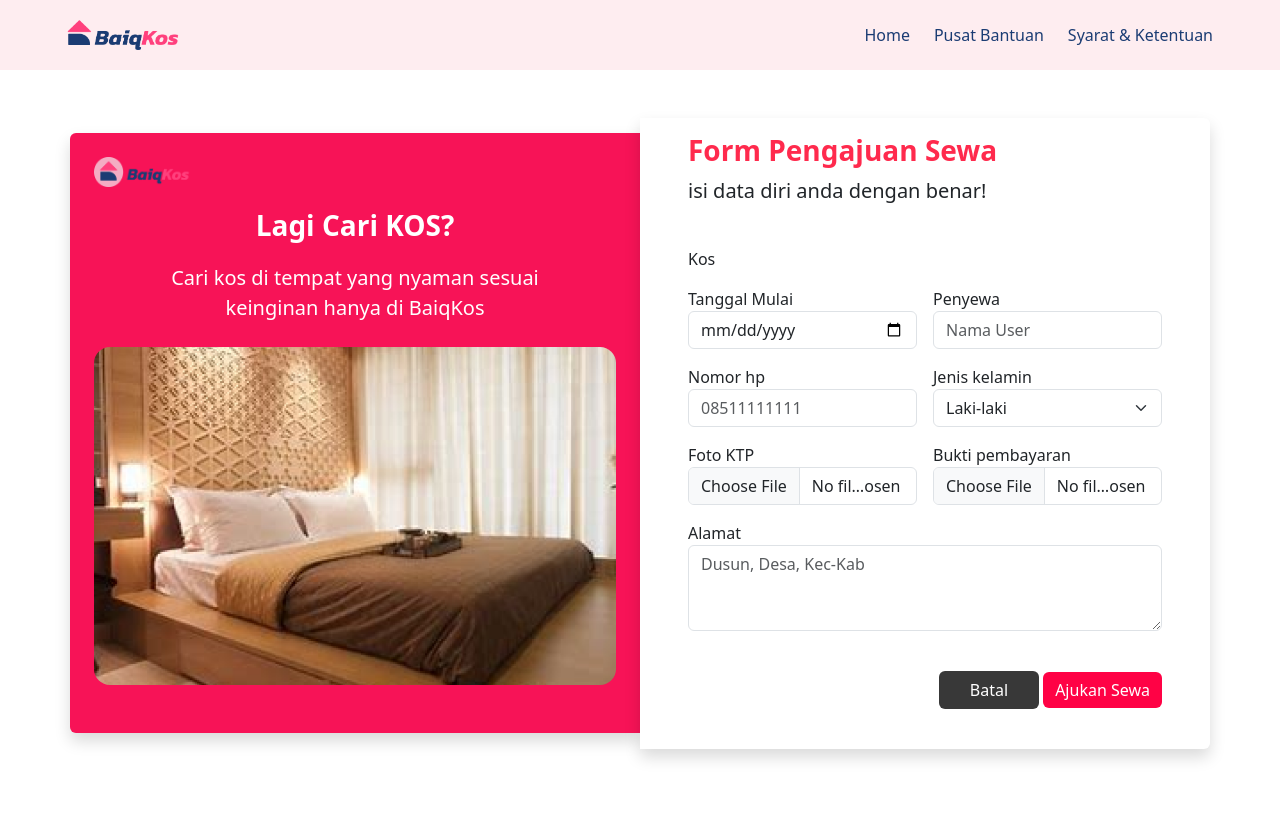
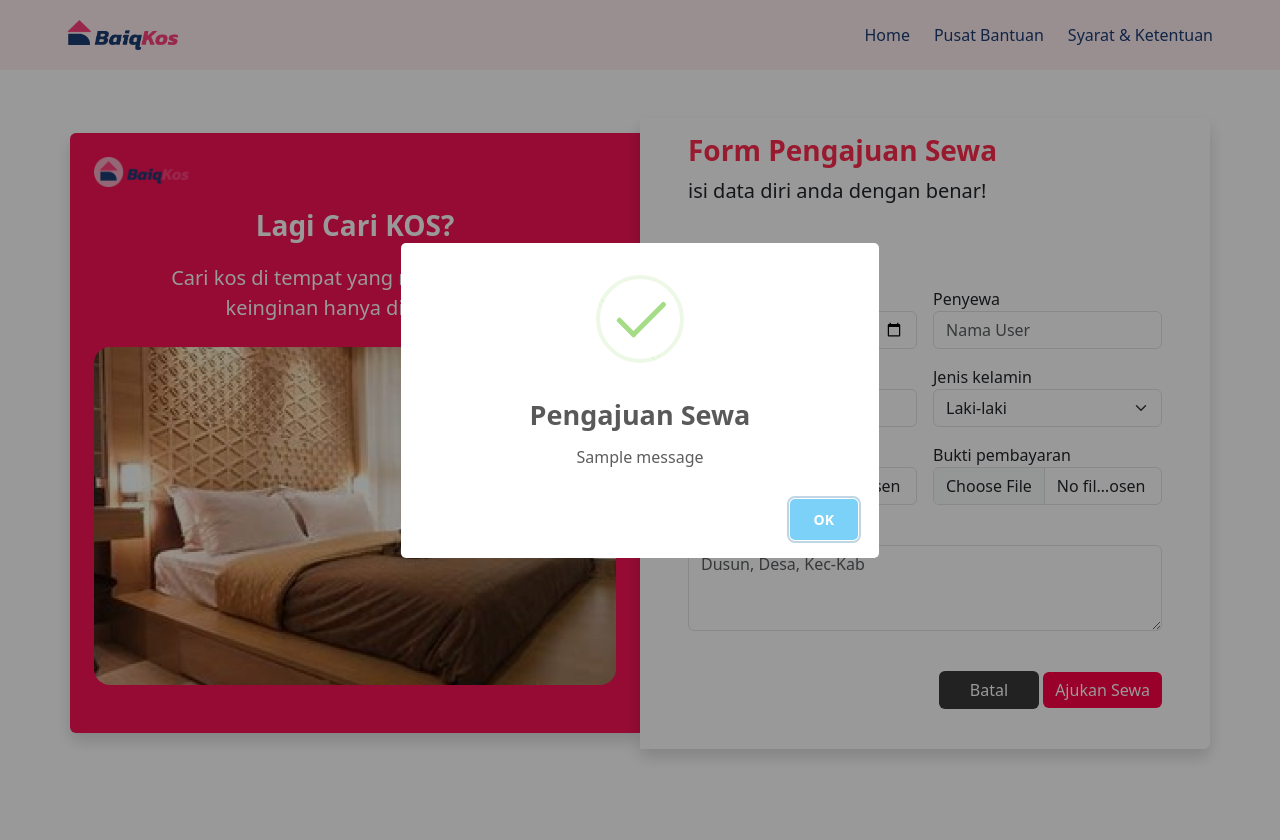
Before and after one commit to ENONGLOSKER/baiqkos, a Django app: page /kos/form-sewa/ in a window 1280 px wide. Shown: the top 840 px of the page. After the commit the page ends 755 px from the top, so only its background shows below. Run offline with Django 5.2, Linux system fonts and the light colour scheme; one stand-in notice (Sample message) is shown; some libraries are stand-ins or nearby versions.

Commit message:
update: pusat bantuan and pengajuan sewa status

```diff
--- a/baiqkos_app/views.py
+++ b/baiqkos_app/views.py
@@ -4,6 +4,7 @@ from django.views.decorators.csrf import csrf_exempt
 from django.http import HttpResponseRedirect
 from django.db.models import Q
 from django.db.models import Count
+from django.contrib import messages
 
 from .models import Kos, FotoKos, Pemesanan
 from .forms import PemesananForm
@@ -50,9 +51,11 @@ def form_sewa(request):
             form.instance.mulai_sewa = request.POST.get('mulai_sewa')
             # Setel nilai bidang kos ke nilai yang diterima dari permintaan POST
             form.instance.kos_id = request.POST.get('kos')
+            messages.success(request, f"Selamat, Pengajuan Sewa Berhasil!")
             form.save()
             return redirect('index')
         else:
+            messages.error(request, f"Mohon maaf Pengajuan Sewa Gagal, Silahkan Coba Kembali!")
             print('erorr broh...',form.errors)
     else:
         kos_id = request.GET.get('kos_id')
--- a/templates/form_sewa.html
+++ b/templates/form_sewa.html
@@ -104,6 +104,23 @@
         </div>
       </div>
     </div>
+
+    <!-- sweet alert -->
+  {%for message in messages%}
+  {% if message.tags == 'success' %}
+  <script src="https://unpkg.com/sweetalert/dist/sweetalert.min.js"></script>
+  <script>
+      var m="{{message}}";
+      swal("Pengajuan Sewa",m,"success");
+  </script>
+  {%else%}
+  <script src="https://unpkg.com/sweetalert/dist/sweetalert.min.js"></script>
+  <script>
+      var m="{{message}}";
+      swal("Pengajuan Sewa",m,"error");
+  </script>
+  {% endif %}
+  {%endfor%}
     <script src="https://cdn.jsdelivr.net/npm/bootstrap@5.3.3/dist/js/bootstrap.bundle.min.js" integrity="sha384-YvpcrYf0tY3lHB60NNkmXc5s9fDVZLESaAA55NDzOxhy9GkcIdslK1eN7N6jIeHz" crossorigin="anonymous"></script>
   </body>
 </html>
--- a/templates/pusat_bantuan.html
+++ b/templates/pusat_bantuan.html
@@ -16,6 +16,10 @@
     justify-content: space-between;
     align-items: center;
     padding: 10px 55px;
+  }
+  #hub:hover{
+    background-color: #de0546;
+    box-shadow: 1px 1px 40px rgba(252, 160, 175, 0.682);
   }
   </style>
   </head>
@@ -55,7 +59,7 @@
               kami siap membantu, dalam setiap langkah perjalanan. Pusat bantuan kami, tempat di mana kebutuhan Anda dipenuhi
               Tidak perlu ragu, kami di sini untuk Anda"
             </p>
-            <button class="btn btn-md text-white" type="button" style="background-color: #FB1157;">Hubungi Kami</button>
+            <a id="hub" href="https://wa.me/6281239771626?text=Hallo%20admin%2C%20bisakah%20admin%20membantu%20saya%3F" class="btn btn-md text-white" target="_blank" style="background-color: #FB1157;">Hubungi Kami</a>
 
           </div>
         </div>
```
Also changed, not shown: baiqkos/settings.py (+8 -1 lines), templates/index.html (+17 -0 lines), db.sqlite3, media/bukti_pembayaran/ELQ_3_6za5moh.jpg (added), media/bukti_pembayaran/ELQ_3_IceZgqj.jpg (added), media/bukti_pembayaran/ELQ_6.JPG (added), media/ktp/ELQ_2_ad75N75.jpg (added), media/ktp/ELQ_2_fB7b0UP.jpg (added), media/ktp/ELQ_4.JPG (added).
